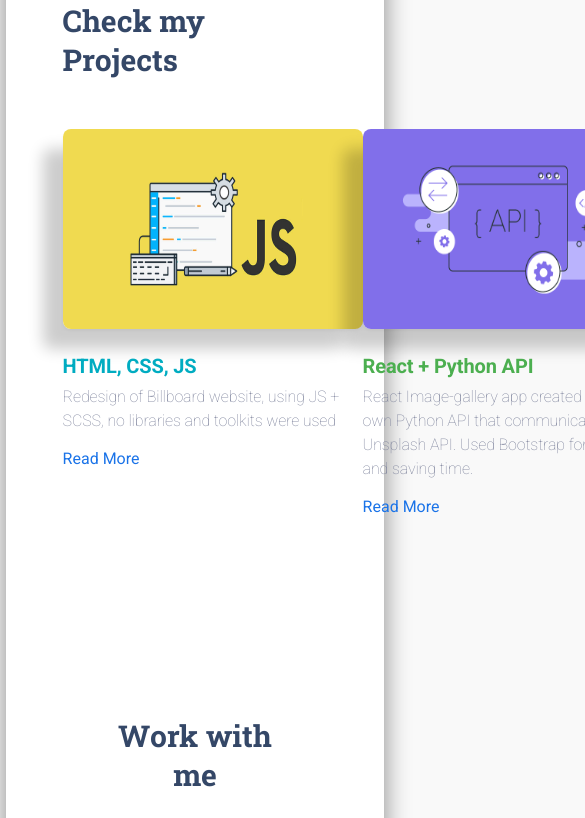
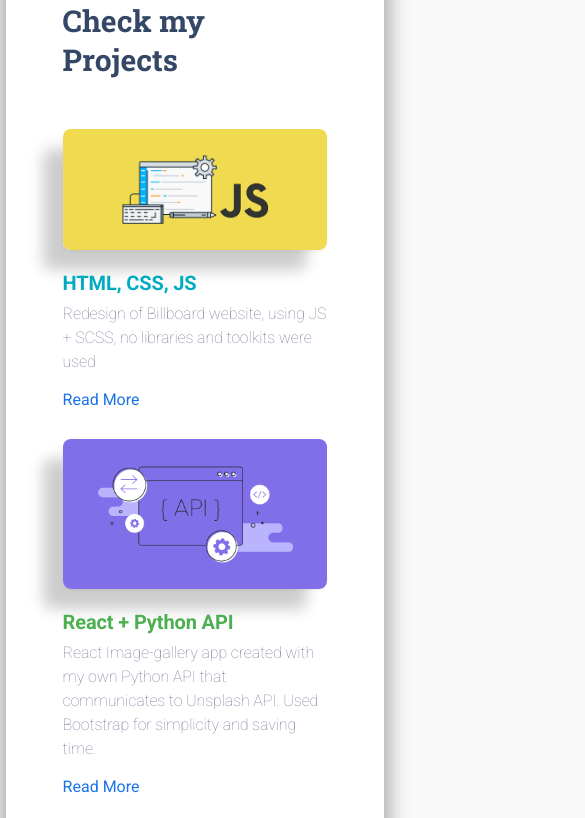
Before and after one commit to Arthubnet/atrehub-portfolio, a React (Create React App) app: page / in a window 390 px wide. Shown: the part 1900-2718 px from the top of the page, 585 px wide, since content can reach past the window. Built offline with nearby package versions, Linux system fonts and the light colour scheme; a web font is replaced by a local one.

Commit message:
media query

```diff
--- a/src/Components/body/projects/project-card.styles.scss
+++ b/src/Components/body/projects/project-card.styles.scss
@@ -1,12 +1,13 @@
 .project__card {
-  flex: 0 0 23%;
+  flex: 0 0 32%;
   &__picture {
+    width: 100%;
+    font-size: 0;
     &:hover {
       cursor: pointer;
     }
     img {
-      width: 300px;
-      height: 200px;
+      width: 100%;
       border-radius: 8px;
       box-shadow: -20px 20px 15px rgba(0, 0, 0, 0.2),
         0rem 0.125rem 0.25rem -0.0625rem rgba(0, 0, 0, 0.06);
--- a/src/Components/body/projects/projects.styles.scss
+++ b/src/Components/body/projects/projects.styles.scss
@@ -9,3 +9,15 @@
     justify-content: space-between;
   }
 }
+
+@media all and (max-width: 1200px) {
+  .project__section {
+    &__container {
+      flex-direction: column;
+      gap: 30px;
+      .project__card {
+        flex: 0 0 100%;
+      }
+    }
+  }
+}
```
